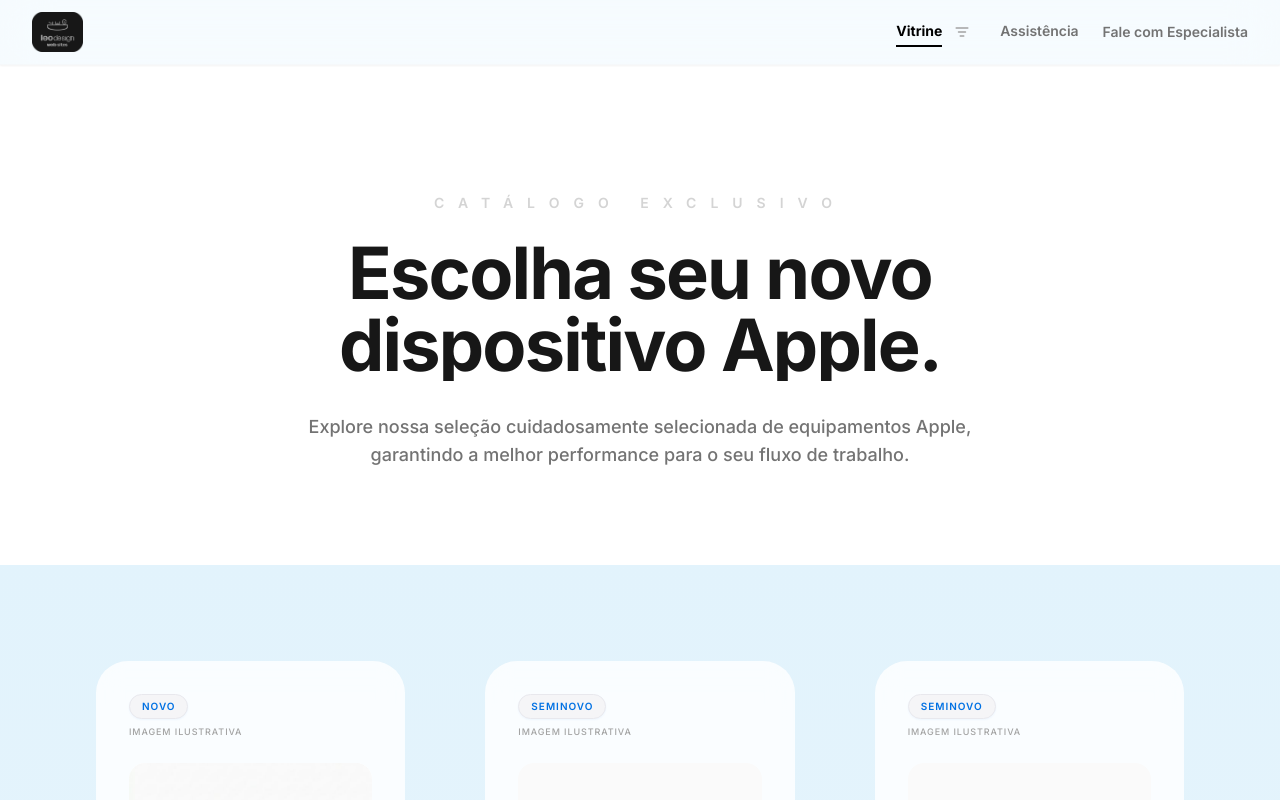
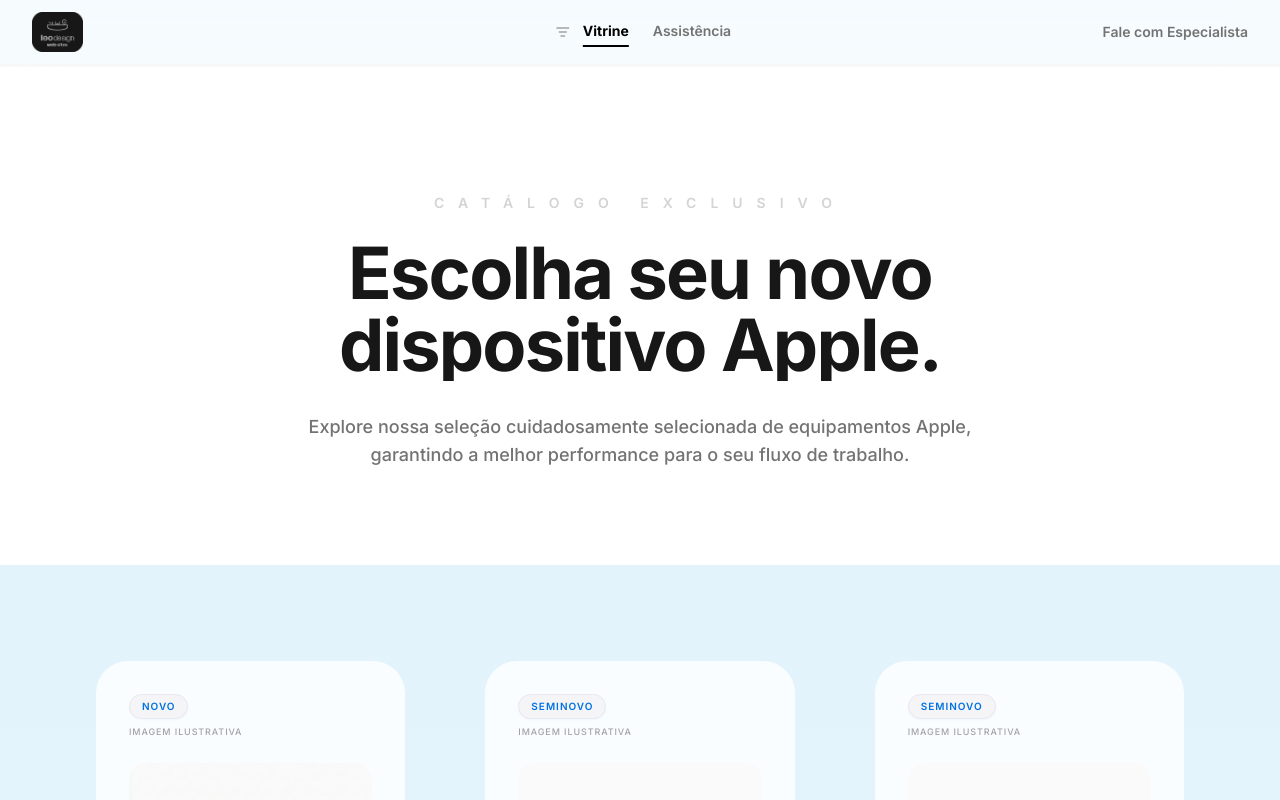
Before and after one commit to LeoMoreiraDesign/sos-assets, a React (Vite) app in the folder pdp-app/: page / in a window 1280 px wide. Shown: the top 800 px of the page. Built offline with nearby package versions, Linux system fonts and the light colour scheme.

Commit message:
style: center menu links and move filter icon to the left of Vitrine

```diff
--- a/pdp-app/src/App.jsx
+++ b/pdp-app/src/App.jsx
@@ -55,7 +55,9 @@ function App() {
     <div ref={containerRef} className="min-h-screen font-sans text-apple-gray antialiased bg-gradient-to-b from-[#dff2fc] via-[#f1f8fc] to-white">
       {/* Dynamic Navigation Header */}
       <header className="flex flex-col bg-white/70 backdrop-blur-xl border-b border-neutral-100/50 sticky top-0 z-50 transition-all duration-300 shadow-sm">
-        <div className="py-2 px-4 md:py-3 md:px-6 lg:px-8 flex items-center justify-between max-w-7xl mx-auto w-full">
+        <div className="py-2 px-4 md:py-3 md:px-6 lg:px-8 flex items-center justify-between max-w-7xl mx-auto w-full relative">
+
+          {/* Logo (Left) */}
           <div className="flex items-center">
             <a
               href="#"
@@ -67,18 +69,13 @@ function App() {
             </a>
           </div>
 
-          <div className="hidden md:flex items-center gap-6 text-sm font-semibold text-neutral-500">
-            <div className="flex items-center gap-1.5">
-              <button
-                onClick={() => { navigateTo('products'); setIsFilterBarOpen(false); }}
-                className={`transition-colors py-1 ${currentPage === 'products' ? 'text-apple-black font-bold border-b-2 border-apple-black' : 'hover:text-apple-black border-b-2 border-transparent'}`}
-              >
-                Vitrine
-              </button>
+          {/* Center Navigation (Desktop Only) */}
+          <div className="hidden md:flex items-center gap-6 text-sm font-semibold text-neutral-500 absolute left-1/2 -translate-x-1/2">
+            <div className="flex items-center gap-0.5">
               {currentPage === 'products' && (
                 <button
                   onClick={() => setIsFilterBarOpen(!isFilterBarOpen)}
-                  className={`p-1.5 rounded-full transition-all duration-200 border ${
+                  className={`p-1.5 mr-1 flex items-center justify-center rounded-full transition-all duration-200 border ${
                     isFilterBarOpen
                       ? 'bg-neutral-100 border-neutral-200 text-apple-black shadow-sm'
                       : 'bg-transparent border-transparent hover:bg-neutral-50 text-neutral-400 hover:text-neutral-600'
@@ -88,6 +85,12 @@ function App() {
                   <ListFilter size={14} strokeWidth={2.5} />
                 </button>
               )}
+              <button
+                onClick={() => { navigateTo('products'); setIsFilterBarOpen(false); }}
+                className={`transition-colors py-1 ${currentPage === 'products' ? 'text-apple-black font-bold border-b-2 border-apple-black' : 'hover:text-apple-black border-b-2 border-transparent'}`}
+              >
+                Vitrine
+              </button>
             </div>
             <button
               onClick={() => navigateTo('support')}
@@ -95,8 +98,19 @@ function App() {
             >
               Assistência
             </button>
-            <a href="https://api.whatsapp.com/send?phone=5511981765177" target="_blank" rel="noopener noreferrer" className="hover:text-apple-black transition-colors" aria-label="Falar pelo WhatsApp">Fale com Especialista</a>
           </div>
+
+          {/* Right Area */}
+          <div className="flex items-center">
+            <a
+              href="https://api.whatsapp.com/send?phone=5511981765177"
+              target="_blank"
+              rel="noopener noreferrer"
+              className="hidden md:block hover:text-apple-black transition-colors text-sm font-semibold text-neutral-500"
+              aria-label="Falar pelo WhatsApp"
+            >
+              Fale com Especialista
+            </a>
 
             {/* Quick Mobile Navigation */}
             <div className="md:hidden flex items-center gap-2">
@@ -119,6 +133,7 @@ function App() {
               >
                 Suporte
               </button>
+            </div>
           </div>
         </div>
 
```
Also changed, not shown: 6 other files (tests, documents, lock files or other folders). Lines whose indentation alone changed are shown as unchanged.
